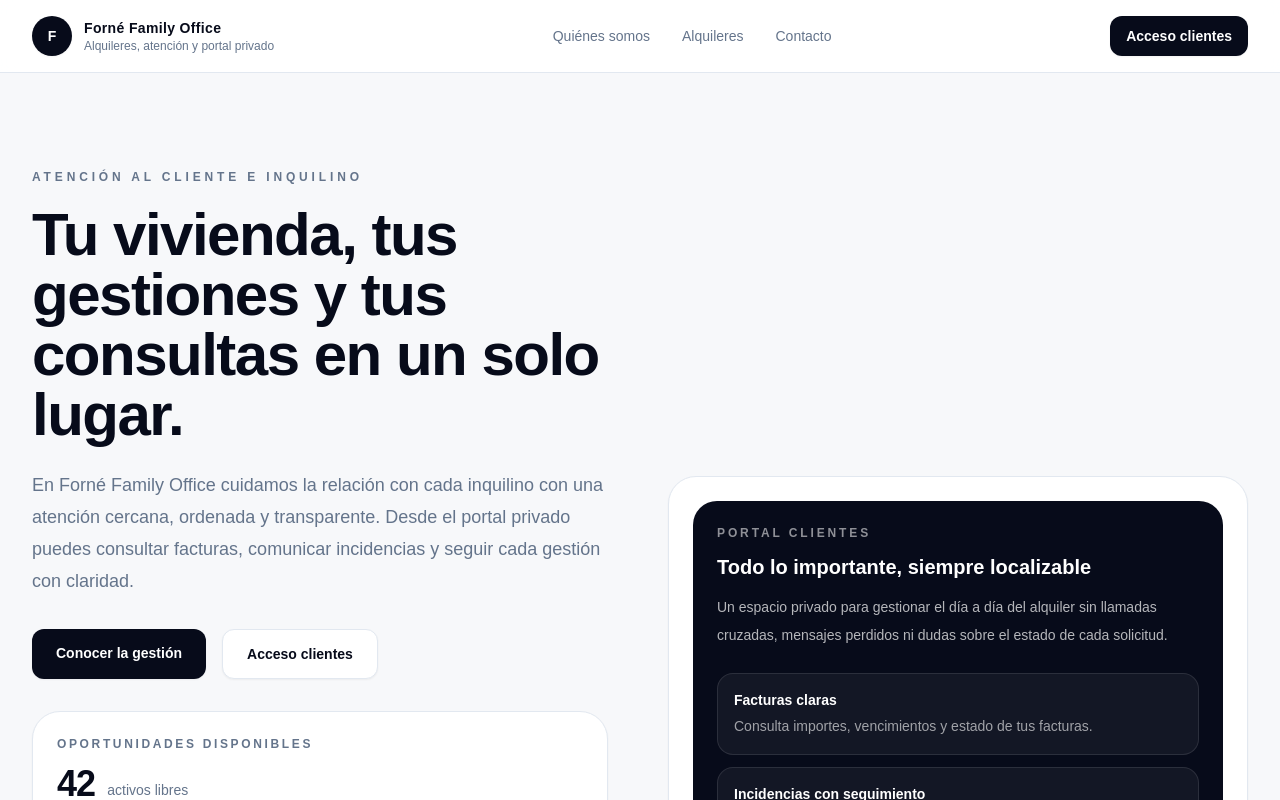
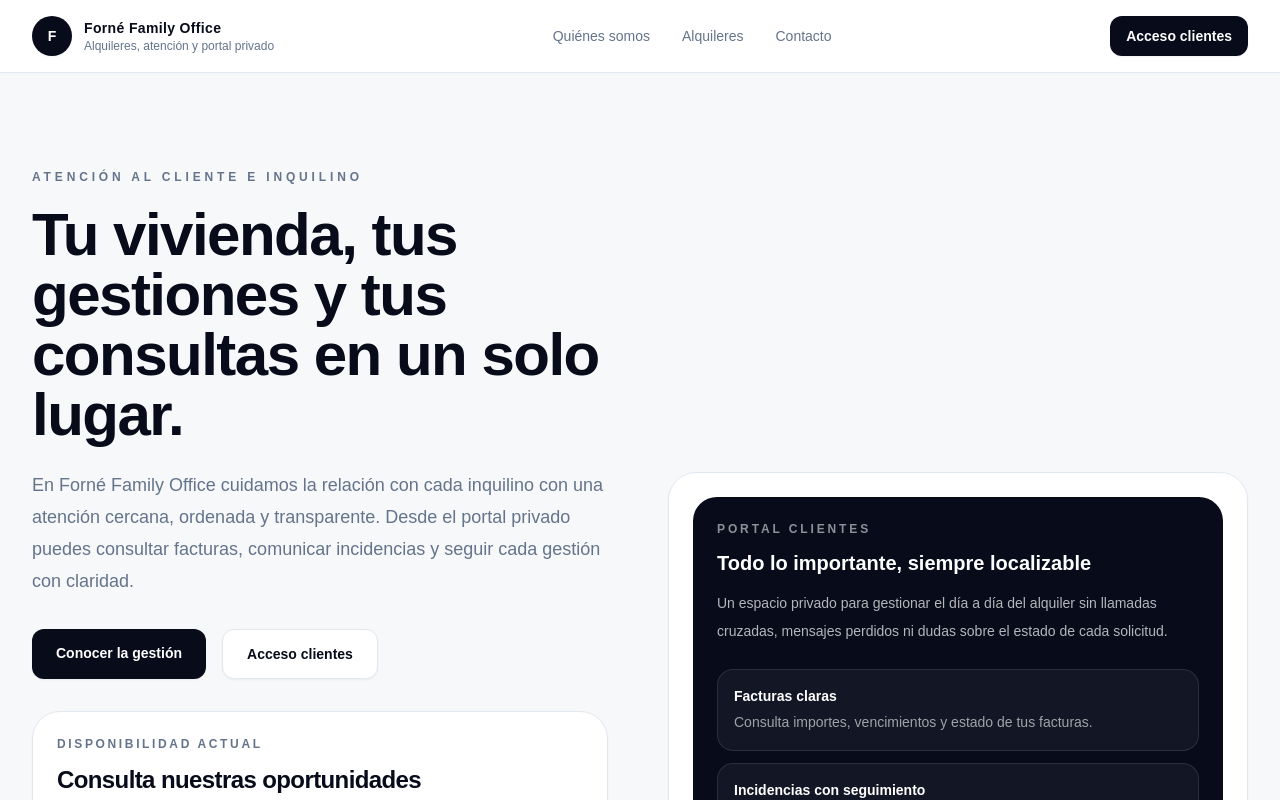
Before and after one commit to tforne/forne-family-office, a Next.js app: page / in a window 1280 px wide. Shown: the top 800 px of the page. Built offline with nearby package versions, Linux system fonts and the light colour scheme.

Commit message:
1.0.26.11

```diff
--- a/src/components/public/Hero.tsx
+++ b/src/components/public/Hero.tsx
@@ -23,11 +23,10 @@
           <div className="mt-8 max-w-xl">
             <div className="rounded-[28px] border border-forne-line bg-white p-6 shadow-sm">
               <div className="text-xs font-semibold uppercase tracking-[0.22em] text-forne-muted">
-                Oportunidades disponibles
+                Disponibilidad actual
               </div>
               <div className="mt-3 flex items-end gap-3">
-                <div className="text-4xl font-semibold tracking-tight text-forne-ink">42</div>
-                <div className="pb-1 text-sm font-medium text-forne-muted">activos libres</div>
+                <div className="text-2xl font-semibold tracking-tight text-forne-ink">Consulta nuestras oportunidades</div>
               </div>
               <div className="mt-3 max-w-lg text-sm leading-7 text-forne-muted">
                 Si estás buscando una nueva vivienda o quieres conocer la disponibilidad actual, déjanos tus datos y te contactaremos con una propuesta ajustada a tu interés.
```
